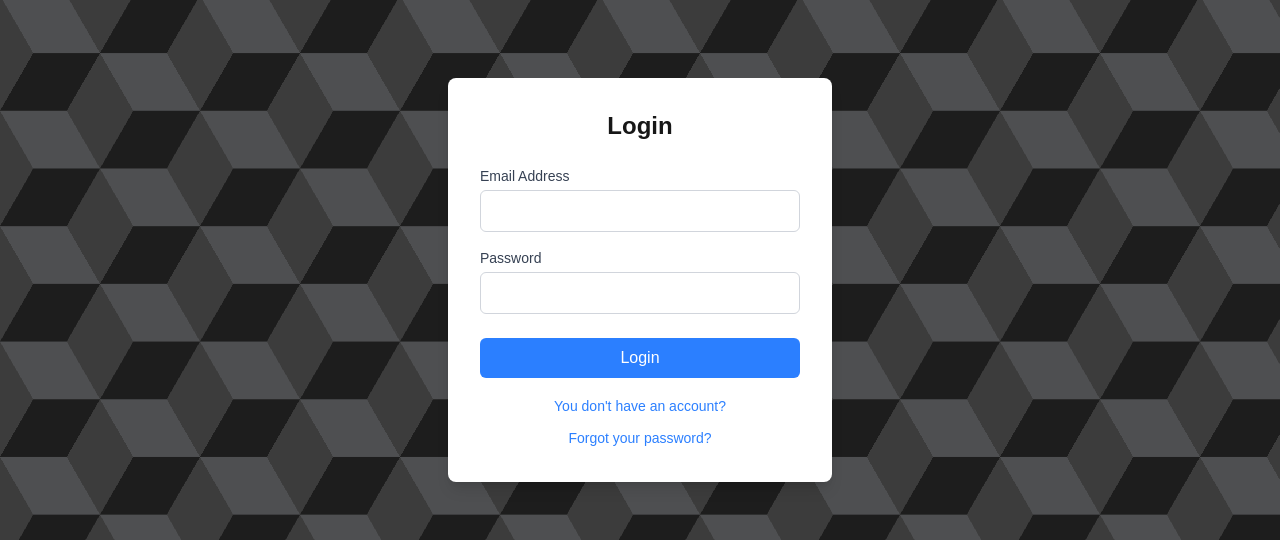
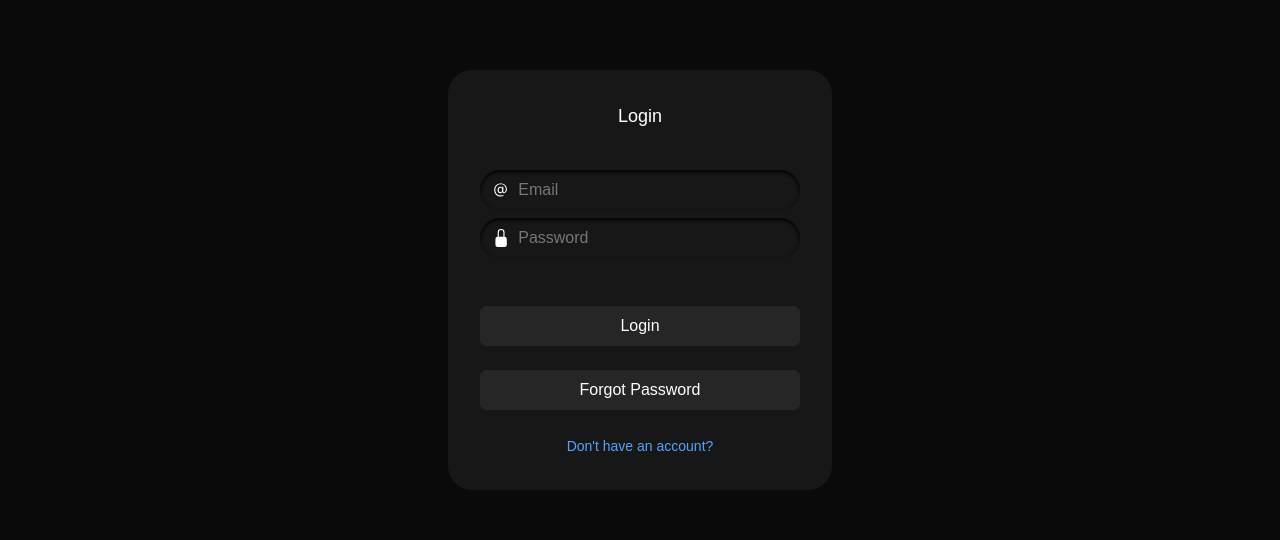
Before and after one commit to Nessrine88/b2b_marketplace_api_frontend, a Next.js app: page /login in a window 1280 px wide. Shown: the part 216-756 px from the top of the page. Built offline with nearby package versions, Linux system fonts and the light colour scheme; sample sign-in values are in the browser's storage.

Commit message:
update the design of the login page

```diff
--- a/src/app/components/ManufacturersList.tsx
+++ b/src/app/components/ManufacturersList.tsx
@@ -1,7 +1,7 @@
 'use client'
 import React from 'react'
 import ManufacturersCard from './ManufacturersCard'
-import { useFetch } from '../utils/useFetch'
+import { useFetch } from '../Hooks/useFetch'
 import { useState } from 'react'
 import SearchBar from './SearchBar'
 import Loading from './Loading'
--- a/src/app/globals.css
+++ b/src/app/globals.css
@@ -164,3 +164,14 @@ body {
   filter: blur(8px);
   transform: rotate(330deg);
 }
+
+/* Fix for autofill background color */
+input:-webkit-autofill,
+input:-webkit-autofill:hover,
+input:-webkit-autofill:focus,
+input:-webkit-autofill:active {
+  -webkit-box-shadow: 0 0 0 1000px #171717 inset !important;
+  -webkit-text-fill-color: #d1d5db !important;
+  caret-color: #d1d5db !important;
+  transition: background-color 5000s ease-in-out 0s;
+}
--- a/src/app/login/page.tsx
+++ b/src/app/login/page.tsx
@@ -20,19 +20,15 @@ const Login = () => {
       const response = await fetch("http://localhost:3000/login", {
         method: "POST",
         headers: {
-          "Content-Type": "application/json", // Specify content type
+          "Content-Type": "application/json",
         },
         body: JSON.stringify({
           user: { email, password },
         }),
       });
 
-      // Check if the response is OK
-      if (!response.ok) {
-        throw new Error("Invalid email or password");
-      }
+      if (!response.ok) throw new Error("Invalid email or password");
 
-      // Retrieve the Authorization header from the response
       const authorizationHeader = response.headers.get("Authorization");
       const token = authorizationHeader?.split(" ")[1];
       if (token) {
@@ -42,79 +38,87 @@ const Login = () => {
       const data = await response.json();
       localStorage.setItem("user", JSON.stringify(data));
 
-      // Redirect to logout page (or anywhere else)
       router.push("/");
-
     } catch (error) {
       console.error("Login error:", error);
       setError("Invalid email or password");
     } finally {
-      setLoading(false); // Stop loading after the request completes
+      setLoading(false);
     }
   };
 
   return (
-    <div className="flex items-center justify-center min-h-screen bg-gray-100 hex-pattern-bg w-full h-screen">
-      <div className="bg-white p-8 rounded-lg shadow-lg w-96">
-        <h2 className="text-2xl font-semibold text-center mb-6">Login</h2>
-        {error && <div className="text-red-500 text-center mb-4">{error}</div>}
+    <div className="flex items-center justify-center min-h-screen bg-neutral-950">
+      <form
+        onSubmit={handleSubmit}
+        className="flex flex-col gap-2 px-8 pb-2 bg-neutral-900 rounded-3xl transition-transform duration-300 ease-in-out
+         hover:border hover:border-black w-[24rem]"
+      >
+        <p className="text-center my-8 text-white text-lg">Login</p>
 
-        <form onSubmit={handleSubmit}>
-          <div className="mb-4">
-            <label htmlFor="email" className="block text-sm font-medium text-gray-700">
-              Email Address
-            </label>
+        {error && <div className="text-red-500 text-center mb-2">{error}</div>}
+
+        <div className="flex items-center justify-center gap-2 rounded-3xl px-3 py-2 bg-neutral-900 shadow-inner shadow-black">
+          <svg
+            className="h-5 w-5 text-white"
+            xmlns="http://www.w3.org/2000/svg"
+            fill="currentColor"
+            viewBox="0 0 16 16"
+          >
+            <path d="M13.106 7.222c0-2.967-2.249-5.032-5.482-5.032-3.35 0-5.646 2.318-5.646 5.702 0 3.493 2.235 5.708 5.762 5.708.862 0 1.689-.123 2.304-.335v-.862c-.43.199-1.354.328-2.29.328-2.926 0-4.813-1.88-4.813-4.798 0-2.844 1.921-4.881 4.594-4.881 2.735 0 4.608 1.688 4.608 4.156 0 1.682-.554 2.769-1.416 2.769-.492 0-.772-.28-.772-.76V5.206H8.923v.834h-.11c-.266-.595-.881-.964-1.6-.964-1.4 0-2.378 1.162-2.378 2.823 0 1.737.957 2.906 2.379 2.906.8 0 1.415-.39 1.709-1.087h.11c.081.67.703 1.148 1.503 1.148 1.572 0 2.57-1.415 2.57-3.643zm-7.177.704c0-1.197.54-1.907 1.456-1.907.93 0 1.524.738 1.524 1.907S8.308 9.84 7.371 9.84c-.895 0-1.442-.725-1.442-1.914z" />
+          </svg>
           <input
             type="email"
-              id="email"
-              name="email"
-              required
-              className="mt-1 p-2 w-full border border-gray-300 rounded-md focus:outline-none focus:ring-2 focus:ring-blue-500"
+            placeholder="Email"
+            className="bg-neutral-900 border-none outline-none w-full text-gray-300"
             value={email}
             onChange={(e) => setEmail(e.target.value)}
+            required
           />
         </div>
 
-          <div className="mb-6">
-            <label htmlFor="password" className="block text-sm font-medium text-gray-700">
-              Password
-            </label>
+        <div className="flex items-center justify-center gap-2 rounded-3xl px-3 py-2 bg-neutral-900 shadow-inner shadow-black">
+          <svg
+            className="h-5 w-5 text-white"
+            xmlns="http://www.w3.org/2000/svg"
+            fill="currentColor"
+            viewBox="0 0 16 16"
+          >
+            <path d="M8 1a2 2 0 0 1 2 2v4H6V3a2 2 0 0 1 2-2zm3 6V3a3 3 0 0 0-6 0v4a2 2 0 0 0-2 2v5a2 2 0 0 0 2 2h6a2 2 0 0 0 2-2V9a2 2 0 0 0-2-2z" />
+          </svg>
           <input
             type="password"
-              id="password"
-              name="password"
-              required
-              className="mt-1 p-2 w-full border border-gray-300 rounded-md focus:outline-none focus:ring-2 focus:ring-blue-500"
+            placeholder="Password"
+            className="bg-transparent border-none outline-none w-full text-gray-300"
             value={password}
             onChange={(e) => setPassword(e.target.value)}
+            required
           />
         </div>
 
+        <div className="flex justify-center mt-10 gap-2">
           <button
             type="submit"
-            className="w-full py-2 bg-blue-500 text-white rounded-md hover:bg-blue-600 focus:outline-none focus:ring-2 focus:ring-blue-500"
-            disabled={loading} // Disable the button while loading
+            className="px-4 py-2 rounded-md bg-neutral-800 text-white transition duration-300 hover:bg-black w-full"
+            disabled={loading}
           >
-            {loading ? (
-              <Loading />
-            ) : (
-              "Login"
-            )}
+            {loading ? <Loading /> : "Login"}
           </button>
-        </form>
+        </div>
 
-        <div className="mt-4 text-center">
-          <Link href="/registration" className="text-sm text-blue-500 hover:underline">
-          You don&#39;t have an account?
+        <button
+          type="button"
+          className="my-4 px-4 py-2 rounded-md bg-neutral-800 text-white transition duration-300 hover:bg-red-600"
+        >
+          Forgot Password
+        </button>
+
+        <div className="text-center mb-6">
+          <Link href="/registration" className="text-sm text-blue-400 hover:underline">
+            Don&#39;t have an account?
           </Link>
         </div>
-
-        <div className="text-center mt-2">
-          <Link href="#" className="text-sm text-blue-500 hover:underline">
-            Forgot your password?
-          </Link>
-        </div>
-      </div>
+      </form>
     </div>
   );
 };
--- a/src/app/manufacturer-details/[index]/page.tsx
+++ b/src/app/manufacturer-details/[index]/page.tsx
@@ -1,6 +1,6 @@
 'use client';
 import React from 'react';
-import { useFetch } from '@/app/utils/useFetch';
+import { useFetch } from '@/app/Hooks/useFetch';
 import { useParams } from 'next/navigation';
 import Loading from '@/app/components/Loading';
 import { MapPin, Tags } from 'lucide-react';
```
Also changed, not shown: src/app/Hooks/useFetch.ts (renamed from src/app/utils/useFetch.ts). Lines whose indentation alone changed are shown as unchanged.
